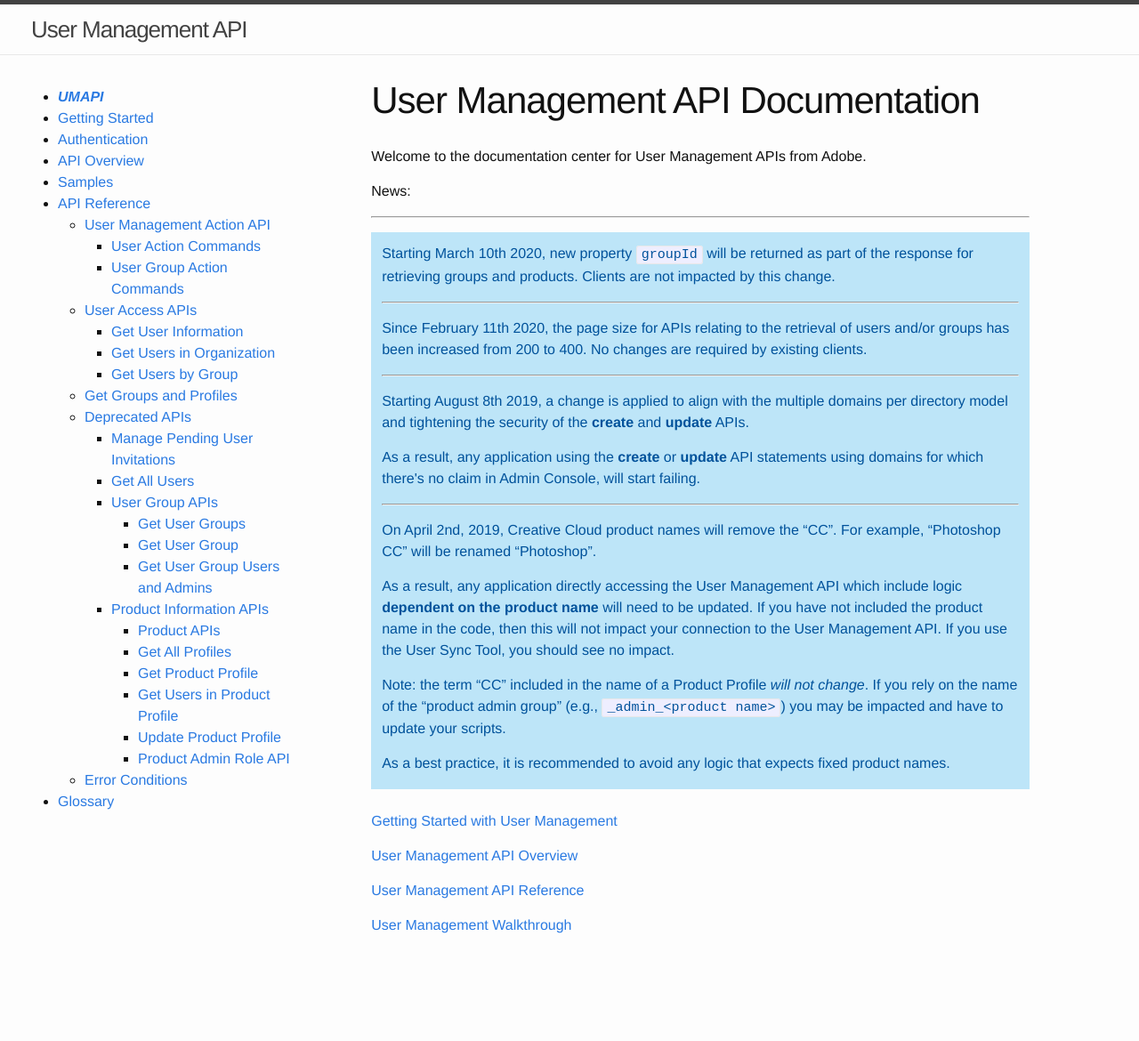
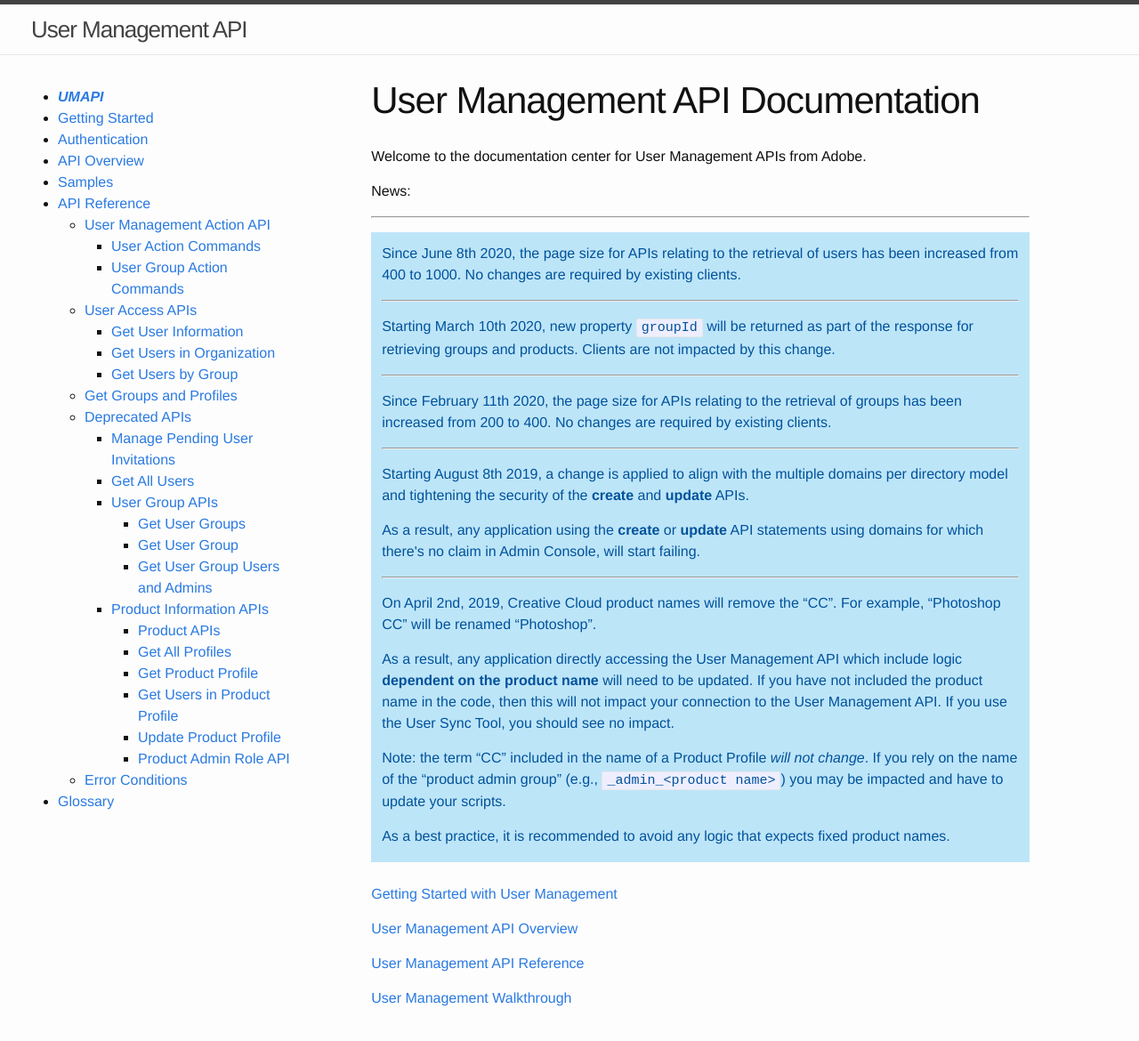
Before and after one commit to adobe-apiplatform/umapi-documentation, a Jekyll site: the page built from docs/en/index.md, in a window 1280 px wide and 1194 px high. Shown: the top 1170 px of the window at 89% size. Built offline with Jekyll 4.4.1, drawn with Linux system fonts in a browser that asks for light colours.

Commit message:
Announce 1000 page size

```diff
--- a/docs/en/index.md
+++ b/docs/en/index.md
@@ -12,9 +12,11 @@
 News:
 <hr class="api-ref-rule">
 <div class="isa_info">
+<p>Since June 8th 2020, the page size for APIs relating to the retrieval of users has been increased from 400 to 1000. No changes are required by existing clients.</p>
+<hr class="api-ref-rule">
 <p>Starting March 10th 2020, new property <code>groupId</code> will be returned as part of the response for retrieving groups and products. Clients are not impacted by this change.</p>
 <hr class="api-ref-rule">
-<p>Since February 11th 2020, the page size for APIs relating to the retrieval of users and/or groups has been increased from 200 to 400. No changes are required by existing clients.</p>
+<p>Since February 11th 2020, the page size for APIs relating to the retrieval of groups has been increased from 200 to 400. No changes are required by existing clients.</p>
 <hr class="api-ref-rule">
 <p>Starting August 8th 2019, a change is applied to align with the multiple domains per directory model and tightening the security of the <strong>create</strong> and <strong>update</strong> APIs.</p>
 <p>As a result, any application using the <strong>create</strong> or <strong>update</strong> API statements using domains for which there's no claim in Admin Console, will start failing.</p>
```
Also changed, not shown: docs/en/api/group.md (+1 -1 lines).
